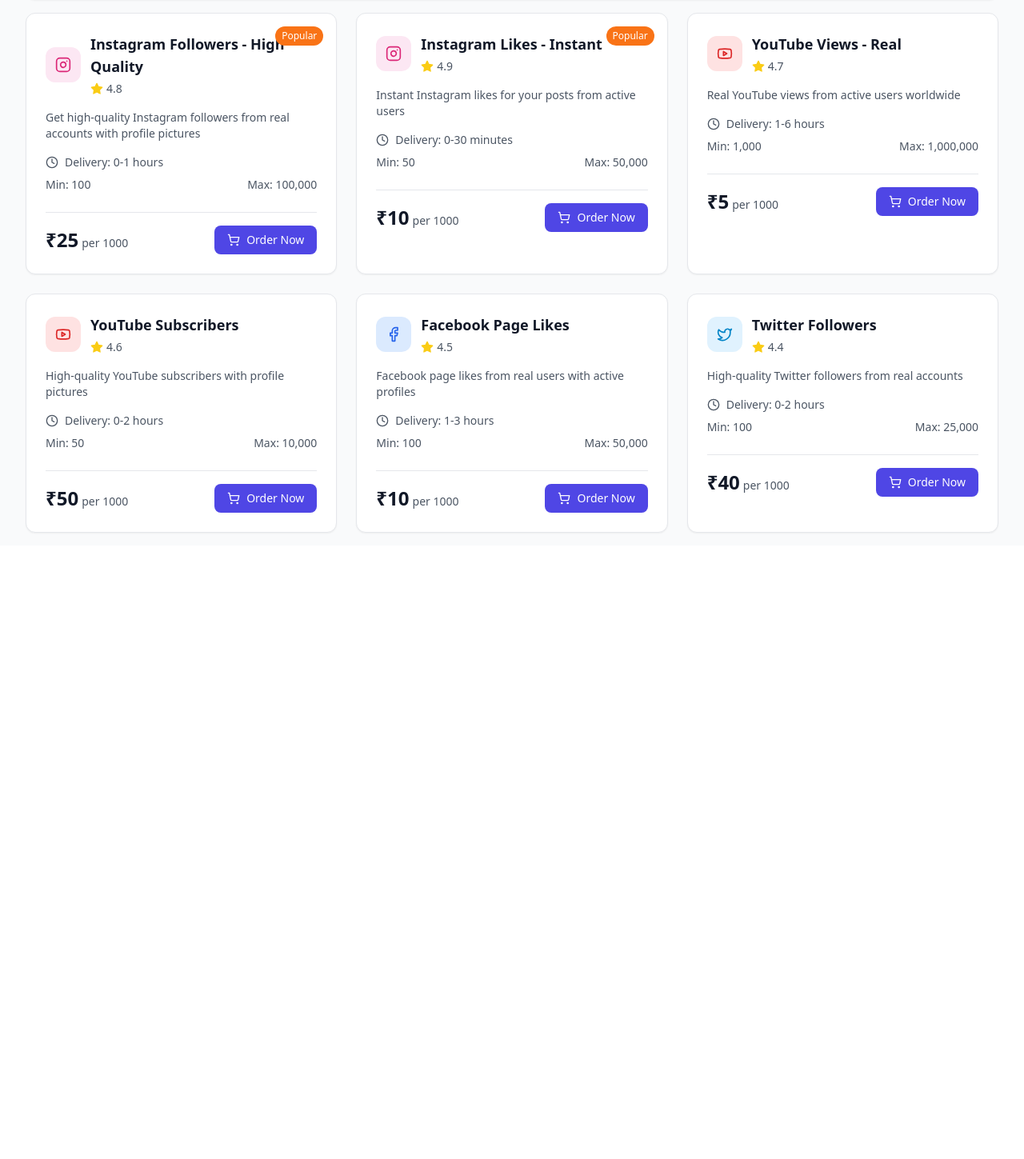
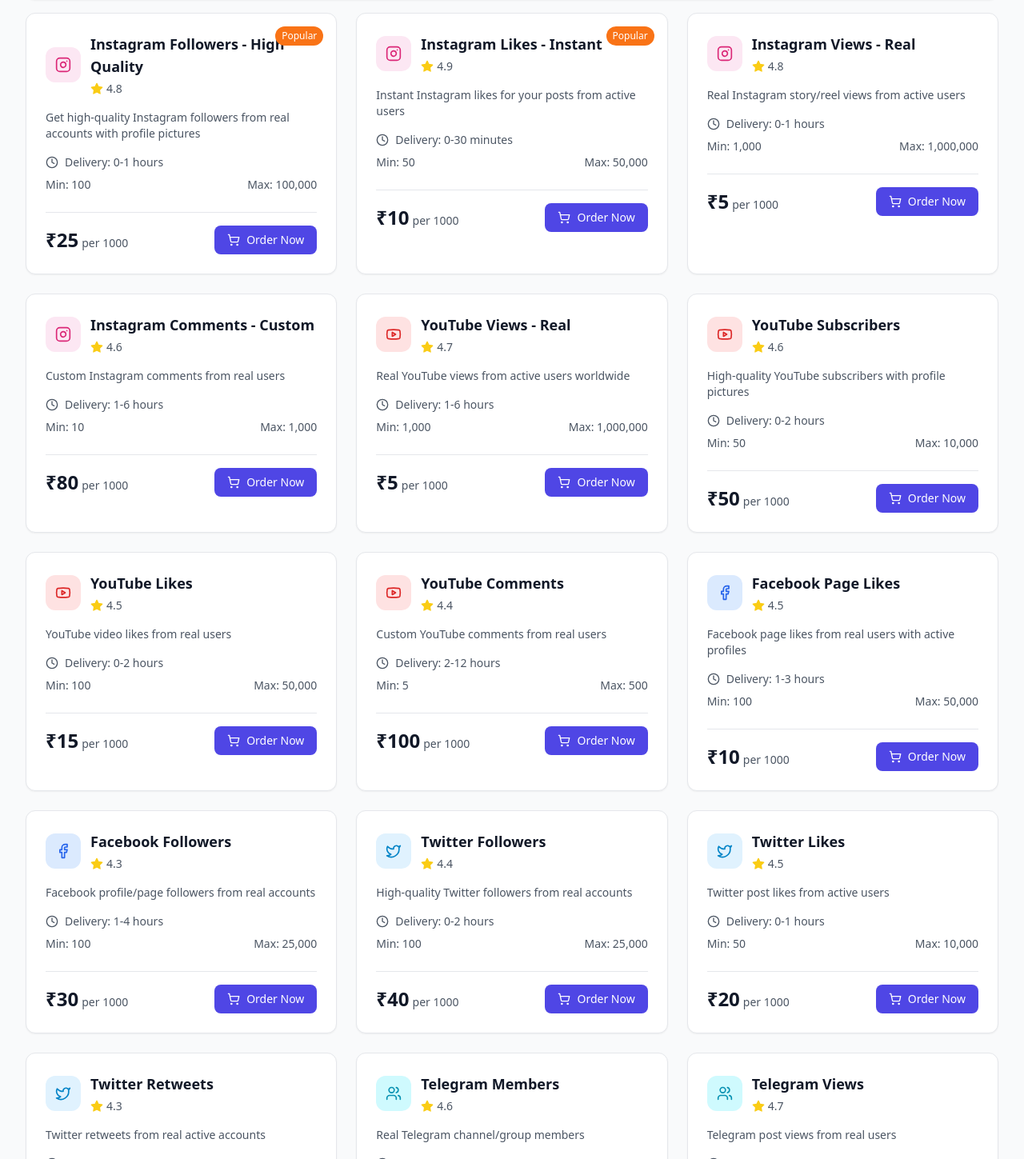
Before and after one commit to dbaarkk/QuickBoost., a React (Vite) app: page /services in a window 1280 px wide. Shown: the part 261-1710 px from the top of the page at 80% size. Before the commit the page ends 943 px from the top, so only its background shows below. Built offline with nearby package versions, Linux system fonts and the light colour scheme.

Commit message:
Remove View Services Button and Add More Services

```diff
--- a/src/pages/Dashboard.tsx
+++ b/src/pages/Dashboard.tsx
@@ -18,8 +18,8 @@
 const Dashboard: React.FC = () => {
   const userBalance = 0;
   const totalOrders = 0;
-  const pendingOrders = 0;
-  const completedOrders = 0;
+  const totalSpent = 0;
+  const userName = "John Doe"; // This would come from user authentication
 
   const recentOrders = [
     {
@@ -130,7 +130,7 @@
         </div>
 
         {/* Stats Cards */}
-        <div className="grid grid-cols-1 md:grid-cols-2 lg:grid-cols-4 gap-4 mb-6">
+        <div className="grid grid-cols-1 md:grid-cols-3 gap-4 mb-6">
           <div className="bg-white rounded-xl shadow-sm border p-4">
             <div className="flex items-center justify-between">
               <div>
@@ -167,23 +167,11 @@
           <div className="bg-white rounded-xl shadow-sm border p-4">
             <div className="flex items-center justify-between">
               <div>
-                <p className="text-sm font-medium text-gray-600">Pending Orders</p>
-                <p className="text-xl font-bold text-gray-900">{pendingOrders}</p>
+                <p className="text-sm font-medium text-gray-600">Total Spent</p>
+                <p className="text-xl font-bold text-gray-900">₹{totalSpent.toFixed(2)}</p>
               </div>
-              <div className="bg-yellow-100 rounded-lg p-2">
-                <Clock className="h-5 w-5 text-yellow-600" />
-              </div>
-            </div>
-          </div>
-
-          <div className="bg-white rounded-xl shadow-sm border p-4">
-            <div className="flex items-center justify-between">
-              <div>
-                <p className="text-sm font-medium text-gray-600">Completed Orders</p>
-                <p className="text-xl font-bold text-gray-900">{completedOrders}</p>
-              </div>
-              <div className="bg-green-100 rounded-lg p-2">
-                <CheckCircle className="h-5 w-5 text-green-600" />
+              <div className="bg-purple-100 rounded-lg p-2">
+                <BarChart3 className="h-5 w-5 text-purple-600" />
               </div>
             </div>
           </div>
--- a/src/pages/Home.tsx
+++ b/src/pages/Home.tsx
@@ -109,12 +109,6 @@
               >
                 Start Now - It's Free
                 <ArrowRight className="ml-2 h-5 w-5" />
-              </Link>
-              <Link
-                to="/services"
-                className="inline-flex items-center bg-white hover:bg-gray-50 text-gray-900 px-8 py-4 rounded-lg text-lg font-semibold transition-colors border border-gray-300"
-              >
-                View Services
               </Link>
             </div>
           </div>
--- a/src/pages/PlaceOrder.tsx
+++ b/src/pages/PlaceOrder.tsx
@@ -65,6 +65,18 @@
     },
     {
       id: 3,
+      name: 'Instagram Views - Real',
+      platform: 'Instagram',
+      category: 'Views',
+      price: 5,
+      minOrder: 1000,
+      maxOrder: 1000000,
+      description: 'Real Instagram story/reel views from active users',
+      deliveryTime: '0-1 hours',
+      rating: 4.8
+    },
+    {
+      id: 4,
       name: 'YouTube Views - Real',
       platform: 'YouTube',
       category: 'Views',
@@ -76,7 +88,7 @@
       rating: 4.7
     },
     {
-      id: 4,
+      id: 5,
       name: 'YouTube Subscribers',
       platform: 'YouTube',
       category: 'Subscribers',
@@ -88,7 +100,7 @@
       rating: 4.6
     },
     {
-      id: 5,
+      id: 6,
       name: 'Facebook Page Likes',
       platform: 'Facebook',
       category: 'Likes',
@@ -100,7 +112,7 @@
       rating: 4.5
     },
     {
-      id: 6,
+      id: 7,
       name: 'Twitter Followers',
       platform: 'Twitter',
       category: 'Followers',
@@ -110,6 +122,30 @@
       description: 'High-quality Twitter followers from real accounts',
       deliveryTime: '0-2 hours',
       rating: 4.4
+    },
+    {
+      id: 8,
+      name: 'Telegram Members',
+      platform: 'Telegram',
+      category: 'Members',
+      price: 60,
+      minOrder: 100,
+      maxOrder: 50000,
+      description: 'Real Telegram channel/group members',
+      deliveryTime: '1-6 hours',
+      rating: 4.6
+    },
+    {
+      id: 9,
+      name: 'Telegram Views',
+      platform: 'Telegram',
+      category: 'Views',
+      price: 8,
+      minOrder: 500,
+      maxOrder: 100000,
+      description: 'Telegram post views from real users',
+      deliveryTime: '0-2 hours',
+      rating: 4.7
     }
   ];
 
@@ -137,6 +173,8 @@
         return <Facebook className="h-5 w-5" />;
       case 'Twitter':
         return <Twitter className="h-5 w-5" />;
+      case 'Telegram':
+        return <Users className="h-5 w-5" />;
       default:
         return <Users className="h-5 w-5" />;
     }
@@ -152,6 +190,8 @@
         return 'text-blue-600 bg-blue-100';
       case 'Twitter':
         return 'text-sky-600 bg-sky-100';
+      case 'Telegram':
+        return 'text-cyan-600 bg-cyan-100';
       default:
         return 'text-gray-600 bg-gray-100';
     }
--- a/src/pages/Services.tsx
+++ b/src/pages/Services.tsx
@@ -63,6 +63,30 @@
     },
     {
       id: 3,
+      name: 'Instagram Views - Real',
+      platform: 'Instagram',
+      category: 'Views',
+      price: 5,
+      minOrder: 1000,
+      maxOrder: 1000000,
+      description: 'Real Instagram story/reel views from active users',
+      deliveryTime: '0-1 hours',
+      rating: 4.8
+    },
+    {
+      id: 4,
+      name: 'Instagram Comments - Custom',
+      platform: 'Instagram',
+      category: 'Comments',
+      price: 80,
+      minOrder: 10,
+      maxOrder: 1000,
+      description: 'Custom Instagram comments from real users',
+      deliveryTime: '1-6 hours',
+      rating: 4.6
+    },
+    {
+      id: 5,
       name: 'YouTube Views - Real',
       platform: 'YouTube',
       category: 'Views',
@@ -74,7 +98,7 @@
       rating: 4.7
     },
     {
-      id: 4,
+      id: 6,
       name: 'YouTube Subscribers',
       platform: 'YouTube',
       category: 'Subscribers',
@@ -86,7 +110,31 @@
       rating: 4.6
     },
     {
-      id: 5,
+      id: 7,
+      name: 'YouTube Likes',
+      platform: 'YouTube',
+      category: 'Likes',
+      price: 15,
+      minOrder: 100,
+      maxOrder: 50000,
+      description: 'YouTube video likes from real users',
+      deliveryTime: '0-2 hours',
+      rating: 4.5
+    },
+    {
+      id: 8,
+      name: 'YouTube Comments',
+      platform: 'YouTube',
+      category: 'Comments',
+      price: 100,
+      minOrder: 5,
+      maxOrder: 500,
+      description: 'Custom YouTube comments from real users',
+      deliveryTime: '2-12 hours',
+      rating: 4.4
+    },
+    {
+      id: 9,
       name: 'Facebook Page Likes',
       platform: 'Facebook',
       category: 'Likes',
@@ -98,7 +146,19 @@
       rating: 4.5
     },
     {
-      id: 6,
+      id: 10,
+      name: 'Facebook Followers',
+      platform: 'Facebook',
+      category: 'Followers',
+      price: 30,
+      minOrder: 100,
+      maxOrder: 25000,
+      description: 'Facebook profile/page followers from real accounts',
+      deliveryTime: '1-4 hours',
+      rating: 4.3
+    },
+    {
+      id: 11,
       name: 'Twitter Followers',
       platform: 'Twitter',
       category: 'Followers',
@@ -108,11 +168,71 @@
       description: 'High-quality Twitter followers from real accounts',
       deliveryTime: '0-2 hours',
       rating: 4.4
+    },
+    {
+      id: 12,
+      name: 'Twitter Likes',
+      platform: 'Twitter',
+      category: 'Likes',
+      price: 20,
+      minOrder: 50,
+      maxOrder: 10000,
+      description: 'Twitter post likes from active users',
+      deliveryTime: '0-1 hours',
+      rating: 4.5
+    },
+    {
+      id: 13,
+      name: 'Twitter Retweets',
+      platform: 'Twitter',
+      category: 'Retweets',
+      price: 35,
+      minOrder: 25,
+      maxOrder: 5000,
+      description: 'Twitter retweets from real active accounts',
+      deliveryTime: '0-2 hours',
+      rating: 4.3
+    },
+    {
+      id: 14,
+      name: 'Telegram Members',
+      platform: 'Telegram',
+      category: 'Members',
+      price: 60,
+      minOrder: 100,
+      maxOrder: 50000,
+      description: 'Real Telegram channel/group members',
+      deliveryTime: '1-6 hours',
+      rating: 4.6
+    },
+    {
+      id: 15,
+      name: 'Telegram Views',
+      platform: 'Telegram',
+      category: 'Views',
+      price: 8,
+      minOrder: 500,
+      maxOrder: 100000,
+      description: 'Telegram post views from real users',
+      deliveryTime: '0-2 hours',
+      rating: 4.7
+    },
+    {
+      id: 16,
+      name: 'Telegram Reactions',
+      platform: 'Telegram',
+      category: 'Reactions',
+      price: 25,
+      minOrder: 50,
+      maxOrder: 10000,
+      description: 'Telegram post reactions from active users',
+      deliveryTime: '0-1 hours',
+      rating: 4.5
     }
   ];
 
-  const platforms = ['all', 'Instagram', 'YouTube', 'Facebook', 'Twitter'];
-  const categories = ['all', 'Followers', 'Likes', 'Views', 'Subscribers'];
+  const platforms = ['all', 'Instagram', 'YouTube', 'Facebook', 'Twitter', 'Telegram'];
+  const categories = ['all', 'Followers', 'Likes', 'Views', 'Subscribers', 'Comments', 'Members', 'Retweets', 'Reactions'];
 
   const filteredServices = services.filter(service => {
     const matchesSearch = service.name.toLowerCase().includes(searchTerm.toLowerCase()) ||
@@ -148,6 +268,8 @@
         return 'text-blue-600 bg-blue-100';
       case 'Twitter':
         return 'text-sky-600 bg-sky-100';
+      case 'Telegram':
+        return 'text-cyan-600 bg-cyan-100';
       default:
         return 'text-gray-600 bg-gray-100';
     }
```
